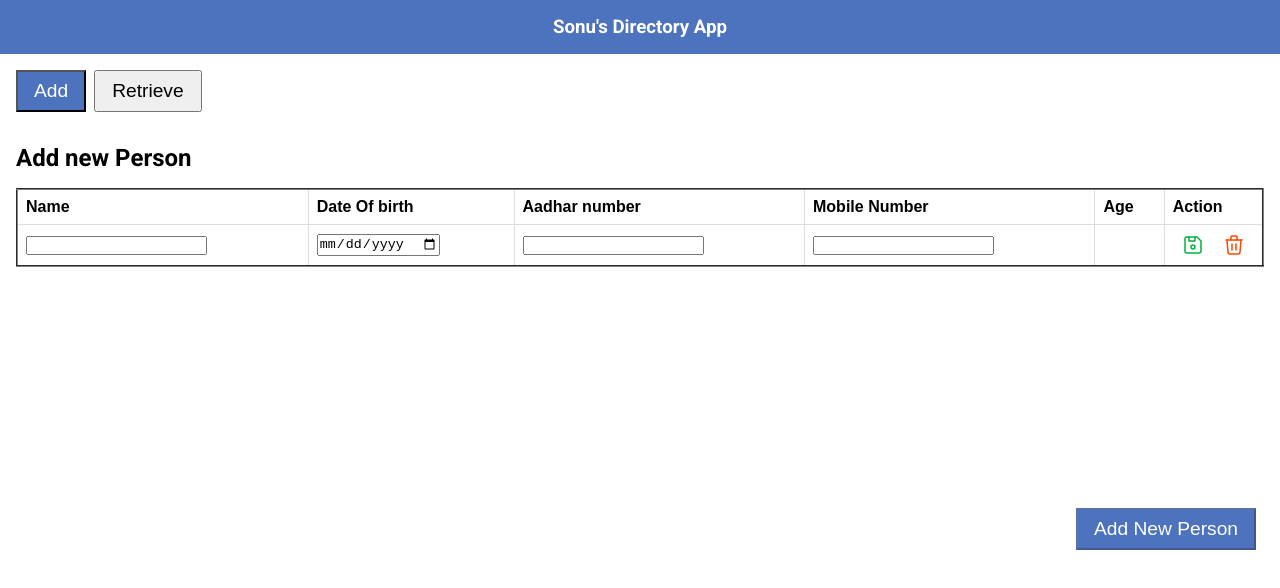
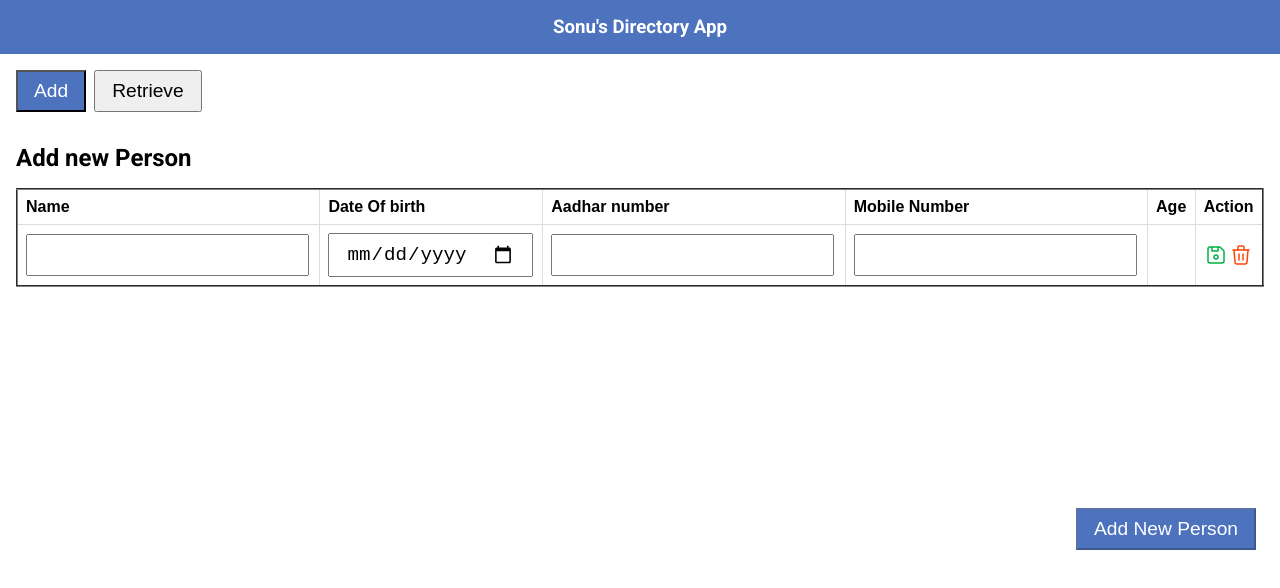
Before and after one commit to sonukumar77/directory-app, a React (Create React App) app: page / in a window 1280 px wide. Both pictures are taken after a click on the button "Add New Person". Shown: the top 588 px of the page. Built offline with nearby package versions, Linux system fonts and the light colour scheme.

Commit message:
Update Add.jsx

```diff
--- a/src/components/Add/Add.jsx
+++ b/src/components/Add/Add.jsx
@@ -125,6 +125,7 @@ const Add = () => {
               <tr>
                 <td>
                   <input
+                    className="input"
                     type="text"
                     value={personData.name}
                     onChange={(e) => handleInputData(e, "name")}
@@ -132,6 +133,7 @@ const Add = () => {
                 </td>
                 <td>
                   <input
+                    className="input"
                     type="date"
                     value={personData.dateOfBirth}
                     onChange={(e) => handleInputData(e, "dateOfBirth")}
@@ -139,6 +141,7 @@ const Add = () => {
                 </td>
                 <td>
                   <input
+                    className="input"
                     type="number"
                     value={personData.aadharNumber}
                     onChange={(e) => handleInputData(e, "aadharNumber")}
@@ -146,6 +149,7 @@ const Add = () => {
                 </td>
                 <td>
                   <input
+                    className="input"
                     type="number"
                     value={personData.mobileNumber}
                     onChange={(e) => handleInputData(e, "mobileNumber")}
```
